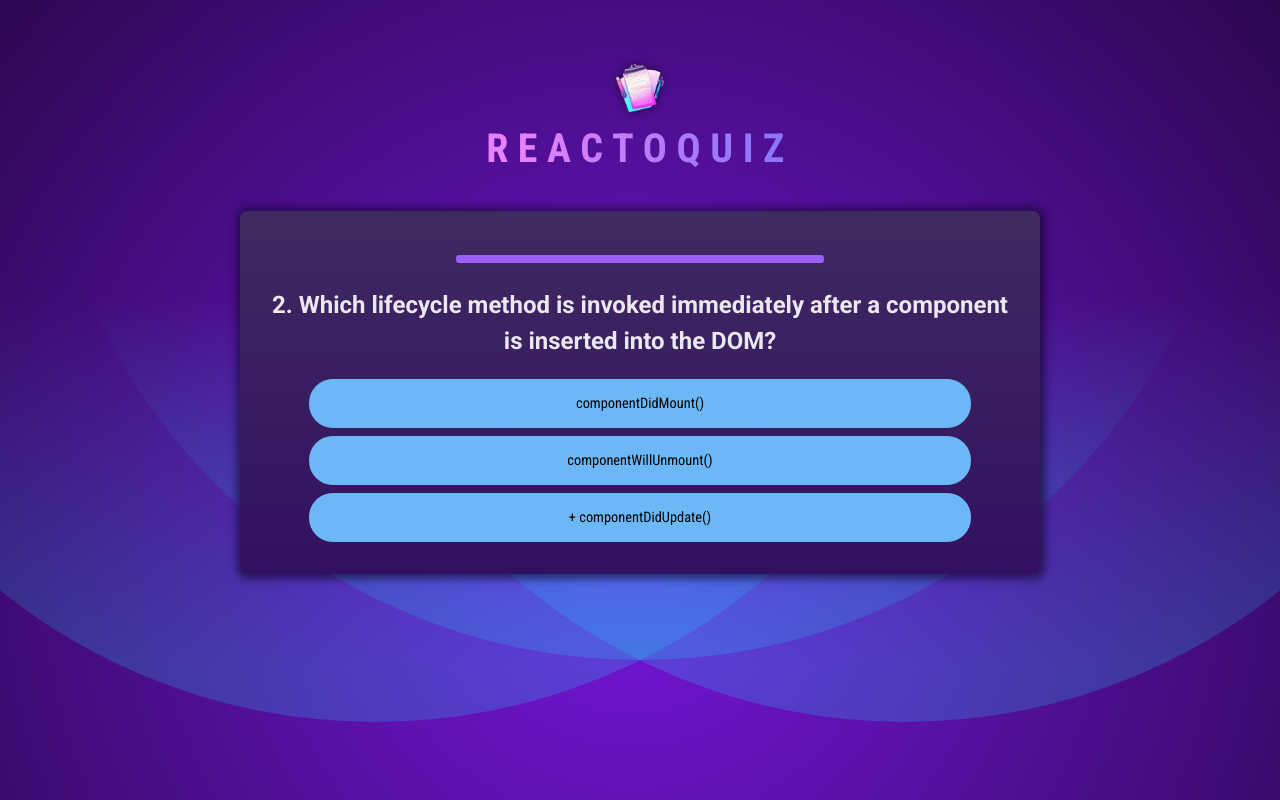
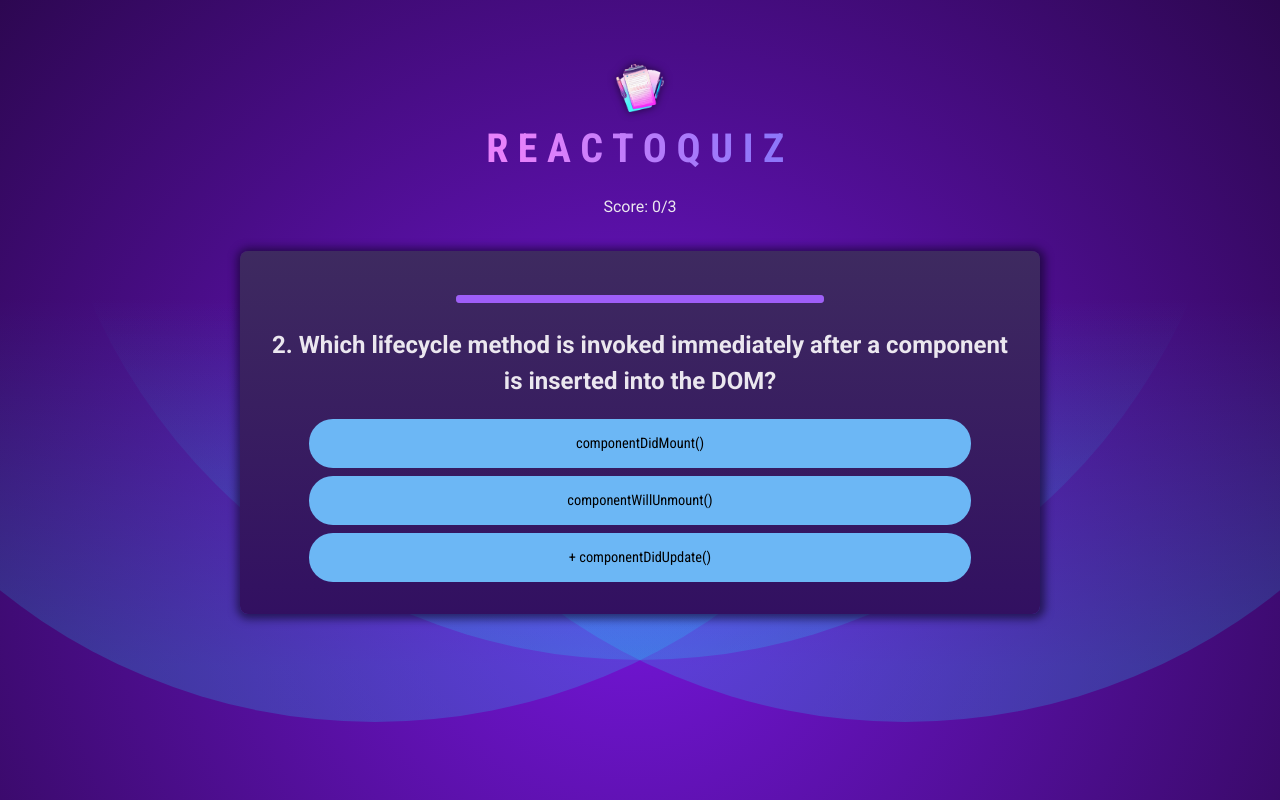
Before and after one commit to slavkoSenkiv/quizApp, a React (Vite) app: page / in a window 1280 px wide. Built offline with nearby package versions, Linux system fonts and the light colour scheme.

Commit message:
color answers conditionally depending on time left and correct answer

```diff
--- a/src/App.jsx
+++ b/src/App.jsx
@@ -6,13 +6,15 @@ import Summary from "./components/Summary";
 
 function App() {
   const [quizStep, setQuizStep] = useState(0);
+  const [score, setScore] = useState(0)
 
   return (
     <>
-      <Header />
+      <Header score={score}/>
       {quizStep < questions.length ? (
         <QuestionOverview
           quizStep={quizStep}
+          setScore={setScore}
           setQuizStep={setQuizStep}/>
       ) : (
         <Summary />
--- a/src/components/Header.jsx
+++ b/src/components/Header.jsx
@@ -1,9 +1,11 @@
 import quizLogo  from "../assets/quiz-logo.png";
-export default function Header() {
+import { questions } from "../../questions";
+export default function Header( {score}) {
   return (
     <header>
       <img src={quizLogo} alt="" />
       <h1>Reactoquiz</h1>
+      <p>Score: {score}/{questions.length}</p>
     </header>
   );
 }
--- a/src/components/QuestionOverview.jsx
+++ b/src/components/QuestionOverview.jsx
@@ -1,34 +1,41 @@
-import { useState } from "react";
+import { useEffect, useState } from "react";
 import { questions } from "./../../questions";
 import CountDown from "./CountDown";
 
-const TIMER = 3000;
+const TIMER = 5000;
+//const FREEZTIME = 1000;
 
-export default function QuestionOverview({ quizStep, setQuizStep }) {
+export default function QuestionOverview({ quizStep, setQuizStep, setScore }) {
   const quizStepObj = questions[quizStep];
   const [selectedAnswer, setSelectedAnswer] = useState(-1);
   const [buttonClass, setButtonClass] = useState();
 
+  useEffect(() => {
+    setTimeout(() => {
+      if (selectedAnswer != quizStepObj.correctAnswerIndex) {
+        setButtonClass("wrong");
+      }
+    }, 3000);
+
+    setTimeout(() => {
+      setQuizStep((prevScore) => prevScore + 1);
+      setButtonClass();
+    }, TIMER);
+  }, [quizStep]);
+
   function handleSelectAnswer(index) {
     setSelectedAnswer(index);
-
-    if (index === quizStepObj.correctAnswerIndex) {
+    if (selectedAnswer === quizStepObj.correctAnswerIndex) {
+      setScore((prevScore) => prevScore + 1);
       setButtonClass("correct");
       setTimeout(() => {
         setQuizStep((prevQuizStep) => prevQuizStep + 1);
-        setSelectedAnswer(-1);
         setButtonClass();
       }, 1000);
     } else {
       setButtonClass("selected");
     }
   }
-
-  setTimeout(() => {
-    setQuizStep((prevQuizStep) => prevQuizStep + 1);
-    setSelectedAnswer(-1);
-    setButtonClass("wrong");
-  }, TIMER);
 
   return (
     <section id="quiz">
--- a/src/index.css
+++ b/src/index.css
@@ -164,8 +164,8 @@ header h1 {
   transition: all 0.2s ease-in-out;
 }
 
-.answer button:hover,
-.answer button:focus {
+.answer button:hover {
+  /* .answer button:focus */
   /* background: linear-gradient(180deg, #bf48f6 0%, #9b50f2 100%); */
   background: #9d5af5;
   color: white;
```
